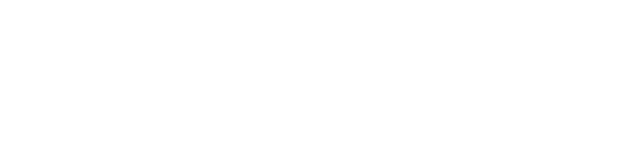
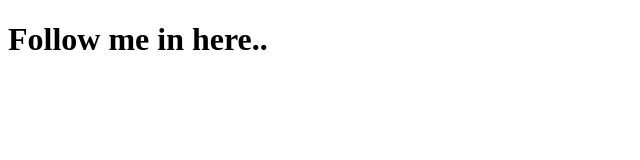
Before and after one commit to moshiur087/html-css, a plain HTML site: page index.html in a window 1280 px wide. Shown: the whole page, without its empty margins (0-640 px from the left). Drawn offline with Linux system fonts and the light colour scheme.

Commit message:
Second update

```diff
--- a/index.html
+++ b/index.html
@@ -6,6 +6,6 @@
     <title>My First Project</title>
 </head>
 <body>
-
+    <h1>Follow me in here..</h1>
 </body>
 </html>
```
